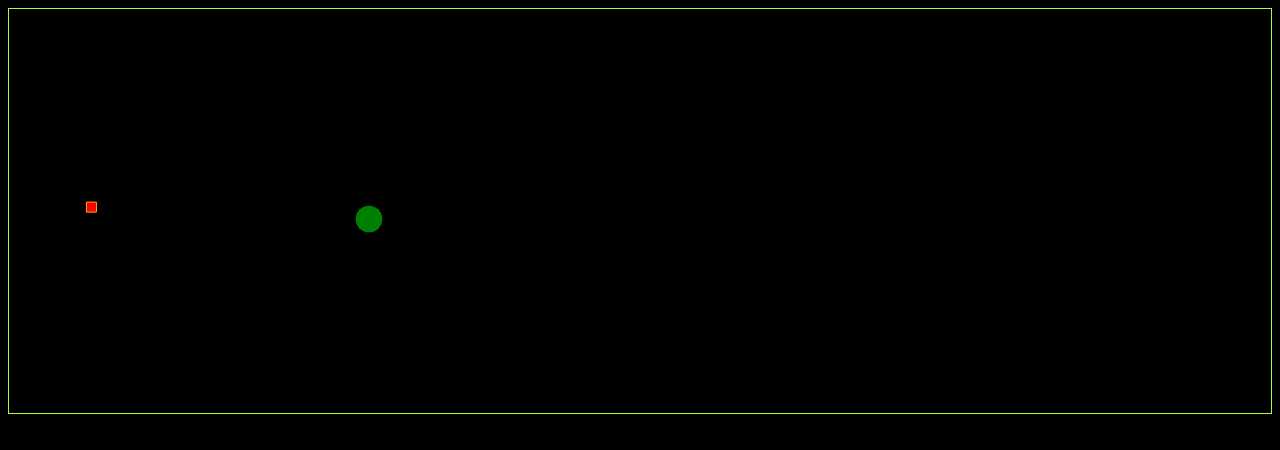
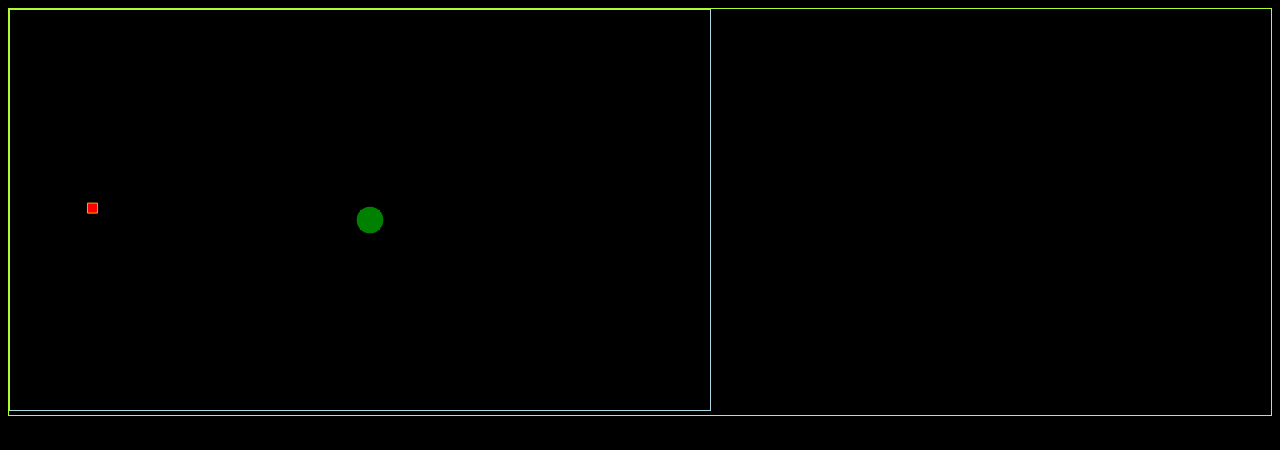
Before and after one commit to Tectonik/Snake, a website: page index.html in a window 1280 px wide. Drawn offline with Linux system fonts and the light colour scheme.

```diff
--- a/game/styles/playing-field-styles.css
+++ b/game/styles/playing-field-styles.css
@@ -2,3 +2,8 @@
     background-color: black;
     border: 1px solid greenyellow;
 }
+
+.playing-field > canvas{
+    background-color: black;
+    border: 1px solid lightblue;
+}
--- a/package.json
+++ b/package.json
@@ -10,6 +10,7 @@
   "license": "ISC",
   "dependencies": {
     "chai": "^3.5.0",
+    "jsdom": "^9.4.1",
     "mocha": "^3.0.0",
     "quixote": "^0.12.3"
   }
```
Also changed, not shown: 1 other file.
